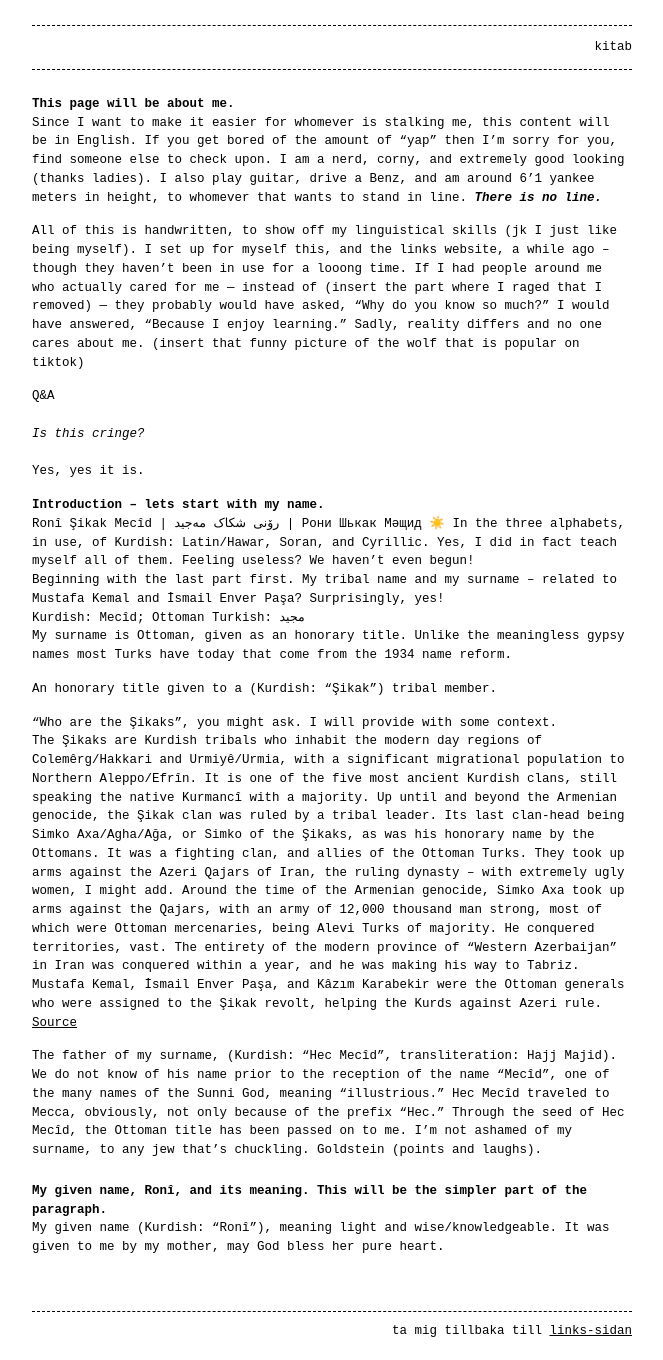
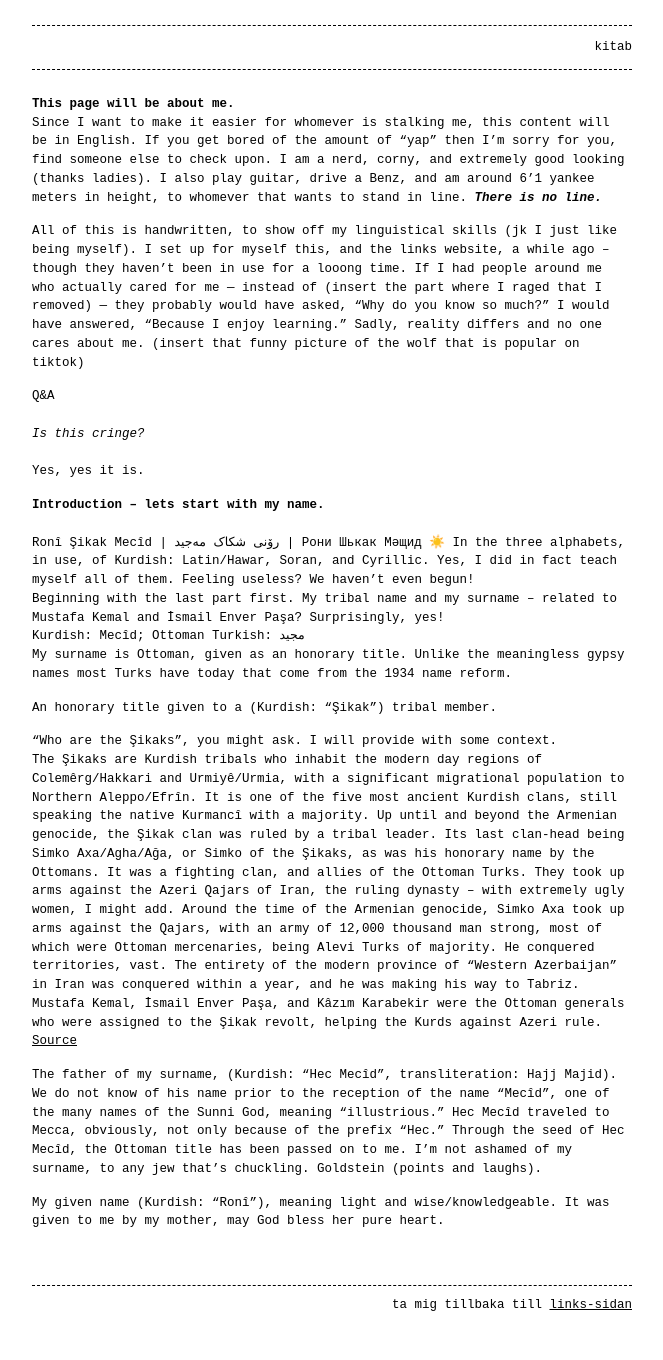
Before and after one commit to ronim-efrin/kitab, a Jekyll site: the page built from index.md, in a window 1280 px wide. Shown: the whole page, without its empty margins (308-971 px from the left). Built offline with Jekyll 4.4.1, drawn with Linux system fonts in a browser that asks for light colours; after the commit the page ends 1335 px from its top, so only the background shows below that.

Commit message:
Update index.md

```diff
--- a/index.md
+++ b/index.md
@@ -12,7 +12,7 @@ Q&A <br>
 *Is this cringe?* <br>
 Yes, yes it is. <br>
 
-**Introduction – lets start with my name.**
+**Introduction – lets start with my name.** <br>
 Ronî Şikak Mecîd | رۆنی شکاک مەجید | Рони Шькак Мәщид ☀️ In the three alphabets, in use, of Kurdish: Latin/Hawar, Soran, and Cyrillic. Yes, I did in fact teach myself all of them. Feeling useless? We haven't even begun!
 Beginning with the last part first. My tribal name and my surname – related to Mustafa Kemal and İsmail Enver Paşa? Surprisingly, yes!
 Kurdish: Mecîd; Ottoman Turkish: مجید
@@ -26,5 +26,4 @@ The Şikaks are Kurdish tribals who inhabit the modern day regions of Colemêrg/
 
 The father of my surname, (Kurdish: "Hec Mecîd", transliteration: Hajj Majid). We do not know of his name prior to the reception of the name "Mecîd", one of the many names of the Sunni God, meaning "illustrious." Hec Mecîd traveled to Mecca, obviously, not only because of the prefix "Hec." Through the seed of Hec Mecîd, the Ottoman title has been passed on to me. I'm not ashamed of my surname, to any jew that's chuckling. Goldstein (points and laughs).
 
-## My given name, Ronî, and its meaning. This will be the simpler part of the paragraph.
 My given name (Kurdish: "Ronî"), meaning light and wise/knowledgeable. It was given to me by my mother, may God bless her pure heart.
```
